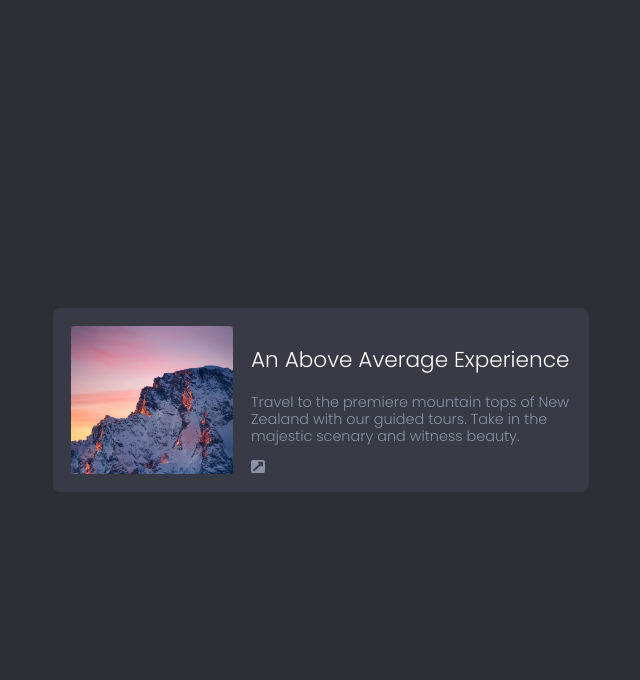
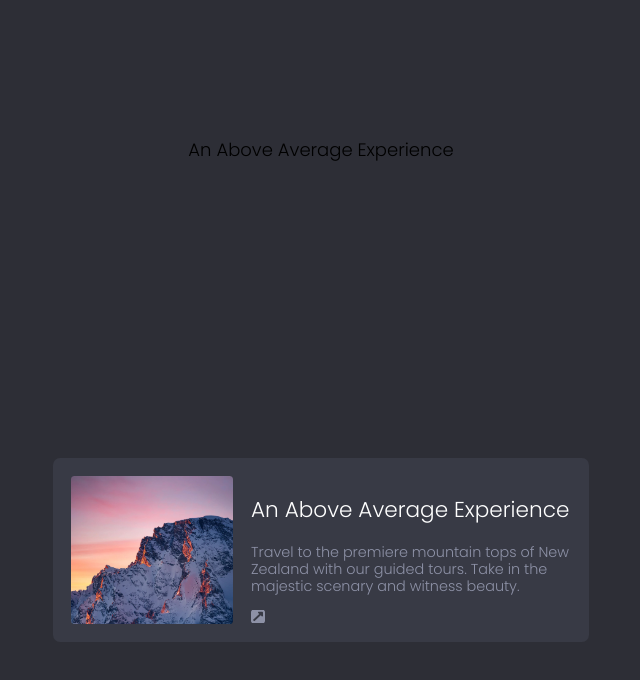
Before and after one commit to MastooraTurkmen/Simple-Card, a website built with Vite: page index.html in a window 1280 px wide. Shown: the whole page, without its empty margins (319-959 px from the left). Built offline with nearby package versions, Linux system fonts and the light colour scheme.

Commit message:
Update index.html
Adding Title to site

```diff
--- a/index.html
+++ b/index.html
@@ -1,8 +1,10 @@
 <html>
-    <head><link rel="stylesheet" href="https://cdnjs.cloudflare.com/ajax/libs/normalize/8.0.1/normalize.css">
+    <head>
+        <link rel="stylesheet" href="https://cdnjs.cloudflare.com/ajax/libs/normalize/8.0.1/normalize.css">
         <link rel="preconnect" href="https://fonts.gstatic.com">
         <link href="https://fonts.googleapis.com/css2?family=Poppins:wght@300;700&display=swap" rel="stylesheet">
         <link rel="stylesheet" href="index.css">
+        <tittle>An Above Average Experience</tittle>
     </head>
     <body>
 
```
